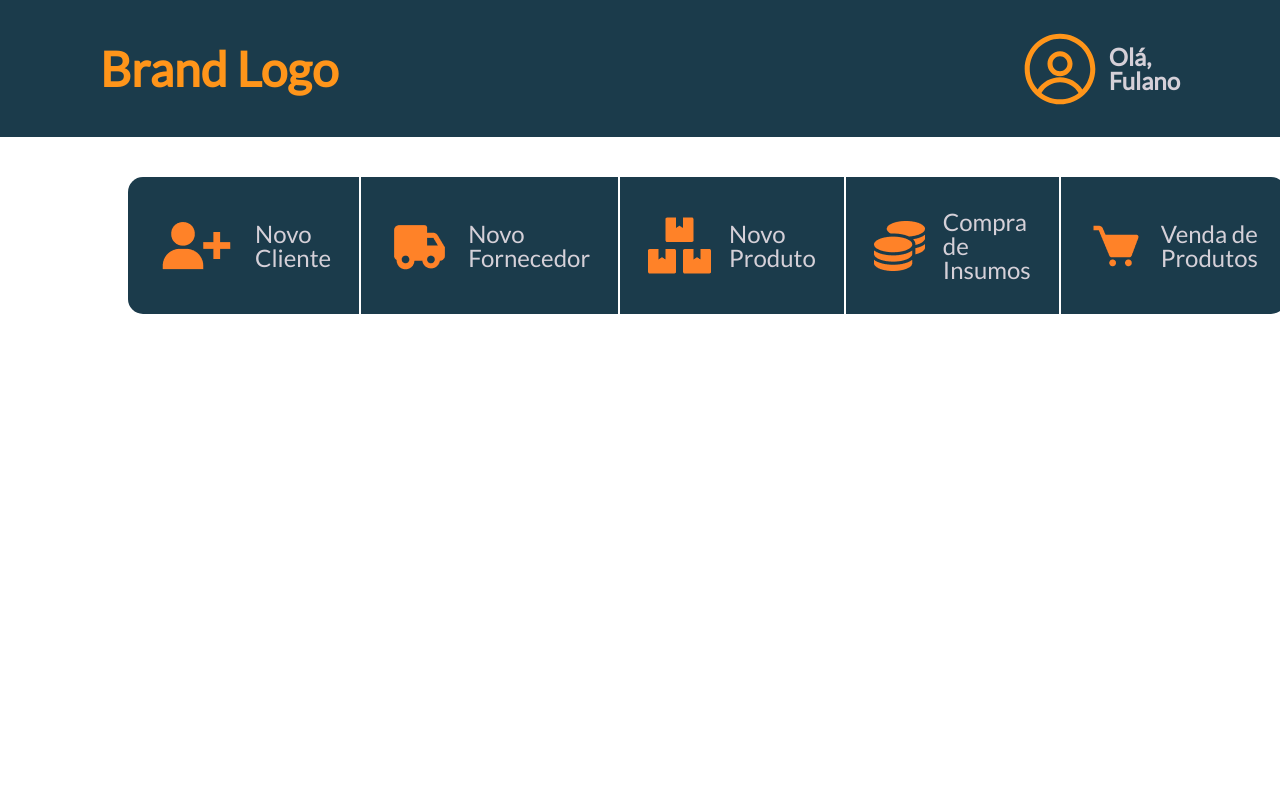
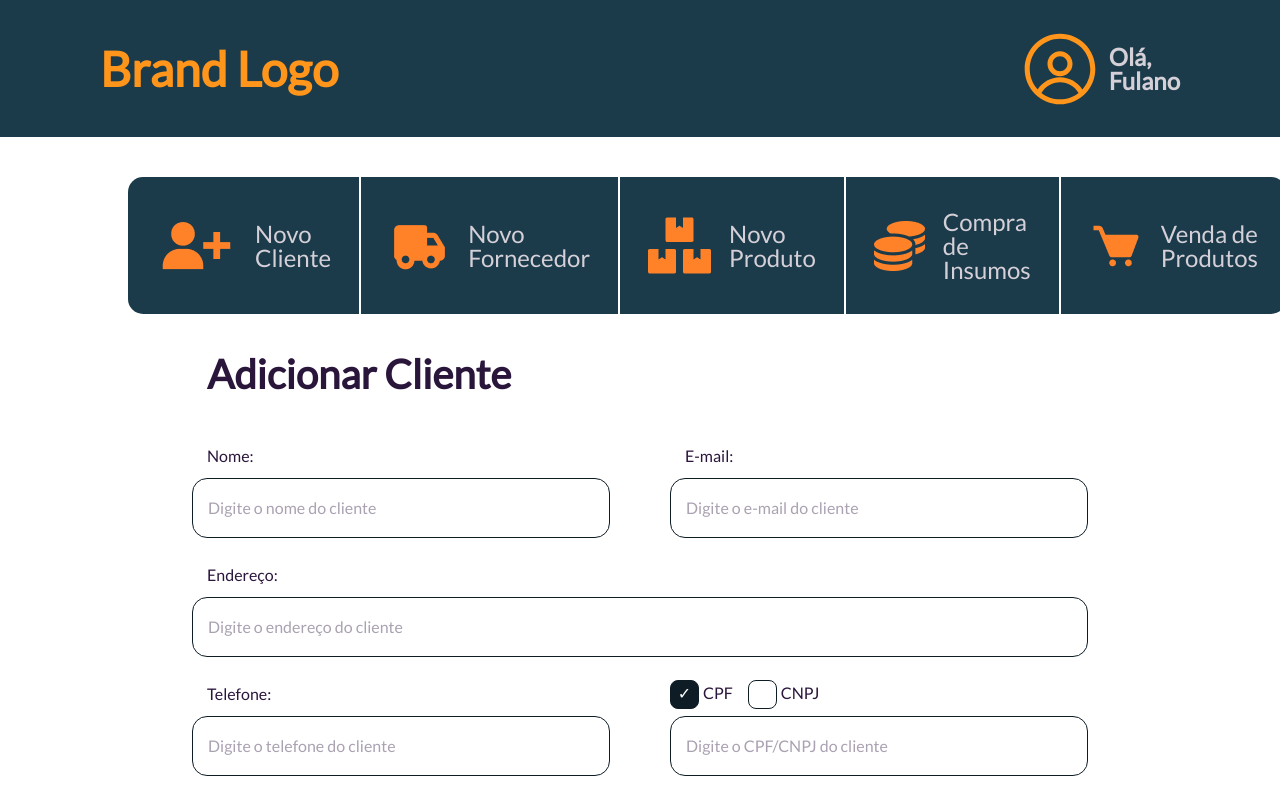
Before and after one commit to fernando-angeli/ErpMaispraTIFinal, a React (Vite) app in the folder frontend/: page /cliente in a window 1280 px wide. Built offline with nearby package versions, Linux system fonts and the light colour scheme.

Commit message:
formNewClient em desenvolvimento

```diff
--- a/frontend/src/App.jsx
+++ b/frontend/src/App.jsx
@@ -1,12 +1,15 @@
 import './App.css'
 import './assets/css/texts.css'
 import './assets/css/buttons.css'
+import './assets/css/inputs.css'
 
 import { useState } from 'react'
 import HomePage from './pages/HomePage'
 import Header from './components/header/header'
 import ProtectedRoute from './components/ProtectedRoute'
 import NavigationMenu from './components/navigationMenu/NavigationMenu'
+import AddClientPage from './pages/addClientPage/AddClientPage'
+import FormNewClient from './components/formNewClient/FormNewClient'
 
 import { BrowserRouter as Router, Route, Routes } from 'react-router-dom'
 
@@ -21,9 +24,9 @@ function App() {
           <NavigationMenu/>
         </ProtectedRoute>
         <Routes>
-          <Route path='/' element={
+          <Route path='/cliente' element={
             <ProtectedRoute isLoggedIn={isLogged}>
-
+              <AddClientPage/>
             </ProtectedRoute>
           }/>
         </Routes>
--- /dev/null
+++ b/frontend/src/assets/css/inputs.css
@@ -0,0 +1,41 @@
+.inputDescription {
+    color: var(--text-100);
+    text-align: left;
+    /* Text */
+    font-family: Lato;
+    font-size: 16px;
+    font-style: normal;
+    font-weight: 400;
+    line-height: 24px;
+
+
+    display: flex;
+    flex-direction: column;
+    margin-left: 15px;
+    margin-block: 10px;
+}
+
+label.inputLabel {
+    display: flex;
+    flex-wrap: wrap;
+    align-items: end;
+}
+
+input {
+    padding-inline: 15px;
+    padding-block: 17px;
+    width: 100%;
+    border-radius: 15px;
+    border: 1px solid var(--primary-dark);
+    outline: 0;
+
+
+    /* Text */
+    color: var(--text-100);
+    font-family: Lato;
+    font-size: 16px;
+    font-style: normal;
+    font-weight: 400;
+    line-height: 150%; /* 24px */
+    text-align: left;
+}
--- a/frontend/src/assets/css/texts.css
+++ b/frontend/src/assets/css/texts.css
@@ -55,6 +55,7 @@ p, .text {
     font-style: normal;
     font-weight: 400;
     line-height: 100%; /* 12px */
+
 }
 
 
--- /dev/null
+++ b/frontend/src/components/formNewClient/FormNewClient.jsx
@@ -0,0 +1,53 @@
+import { useState } from 'react'
+import './formNewClient.css'
+
+function FormNewClient() {
+    const [CPForCNPJ, setOption] = useState("")
+
+
+    return (
+        <div className='containerForm'>
+            <h2 className='tabTitle'>Adicionar Cliente</h2>
+            <form className='formNewClient'>
+
+                <label htmlFor="newClientName" className='inputLabel' id='labelNewClientName'>
+                    <span className='inputDescription'>Nome:</span>
+                    <input type="text" placeholder='Digite o nome do cliente' className='inputText' name='nome' id='newClientName' required/>
+                </label>
+
+                <label htmlFor="newClientEmail" className='inputLabel' id='labelNewClientEmail'>
+                    <span className='inputDescription'>E-mail:</span>
+                    <input type="text" placeholder='Digite o e-mail do cliente' className='inputText' name='email' id='newClientEmail' required/>
+                </label>
+
+                <label htmlFor="newClientAddress" className='inputLabel' id='labelNewClientAddress'>
+                    <span className='inputDescription'>Endereço:</span>
+                    <input type="text" placeholder='Digite o endereço do cliente' className='inputText' name='endereco' id='newClientAddress' required/>
+                </label>
+
+                <label htmlFor="newClientPhone" className='inputLabel' id='labelNewClientPhone'>
+                    <span className='inputDescription'>Telefone:</span>
+                    <input type="text" placeholder='Digite o telefone do cliente' className='inputText' name='telefone' id='newClientPhone' required/>
+                </label>
+
+                <label htmlFor="newClientCPForCNPJ" className='inputLabel' id='labelNewClientCPF/CNPJ'>
+                    <div className='radiosCPForCNPJ'>
+                        <label htmlFor="cpf" className='labelRadiosCpfCnpj'>
+                            <input type="radio" value={0}  name="cpfCnpj" id="cpf" className='inputRadioCpfCnpj'
+                            onChange={() => setOption("cpf")} checked/>
+                            <label className='text labelRadio' htmlFor='cpf'>CPF</label>
+                        </label>
+                        <label htmlFor="cnpj" className='labelRadiosCpfCnpj'>
+                            <input type="radio" value={0} name="cpfCnpj" id="cnpj" className='inputRadioCpfCnpj' onChange={() => setOption("cnpj")}/>
+                            <label className='text labelRadio' htmlFor='cnpj'>CNPJ</label>
+                        </label>
+
+                    </div>
+                    <input type="text" placeholder='Digite o CPF/CNPJ do cliente' className='inputText' name='cpf/cnpj' id='newClientCPForCNPJ' required/>
+                </label>
+
+            </form>
+        </div>
+    )
+}
+export default FormNewClient
--- /dev/null
+++ b/frontend/src/components/formNewClient/formNewClient.css
@@ -0,0 +1,94 @@
+div.containerForm {
+    width: 70%;
+    margin: 0 auto;
+}
+
+h2.tabTitle {
+    text-align: left;
+    margin-left: 15px;
+    margin-block: 40px;
+
+}
+
+form.formNewClient {
+    display: grid;
+    grid-template-columns: 1fr 1fr;
+    column-gap: 60px;
+    row-gap: 15px;
+}
+
+label#labelNewClientAddress {
+    grid-column: 1/3;
+}
+
+label.labelRadiosCpfCnpj {
+    display: flex;
+    align-items: center;
+
+
+}
+
+div.radiosCPForCNPJ {
+    display: flex;
+    flex-wrap: wrap;
+    gap: 15px;
+    align-items: center;
+}
+
+
+/* ------------- PERSONALIZED RADIO ------------- */
+
+
+
+
+.inputRadioCpfCnpj {
+    display: none;
+}
+
+.inputRadioCpfCnpj + label:before {
+    width: 27px;
+    height: 27px;
+    border-radius: 8px;
+    border: 1px solid var(--primary-dark);
+
+    content: "\00a0";
+    display: inline-block;
+
+    margin: 0 .25em 0 0;
+    padding:0;
+
+
+
+}
+.inputRadioCpfCnpj:checked + label:before {
+    background: var(--primary-dark);
+    color: #FFF;
+    content: "\2713";
+    text-align: center;
+
+}
+.inputRadioCpfCnpj:checked + label:after {
+    font-weight: bold;
+}
+
+.labelRadio {
+    cursor: pointer !important;
+}
+
+/* ------------- PLACEHODER COLOR ------------- */
+
+
+::-webkit-input-placeholder {
+    color: var(--text-40);
+}
+:-moz-placeholder { /* Firefox 18- */
+    color: var(--text-40);
+ }
+
+::-moz-placeholder {  /* Firefox 19+ */
+    color: var(--text-40);
+ }
+
+:-ms-input-placeholder {
+    color: var(--text-40);
+}
--- /dev/null
+++ b/frontend/src/pages/addClientPage/AddClientPage.jsx
@@ -0,0 +1,11 @@
+import FormNewClient from "../../components/formNewClient/FormNewClient";
+
+function AddClientPage() {
+    return (
+        <>
+            <FormNewClient/>
+        </>
+    )
+}
+
+export default AddClientPage
```
